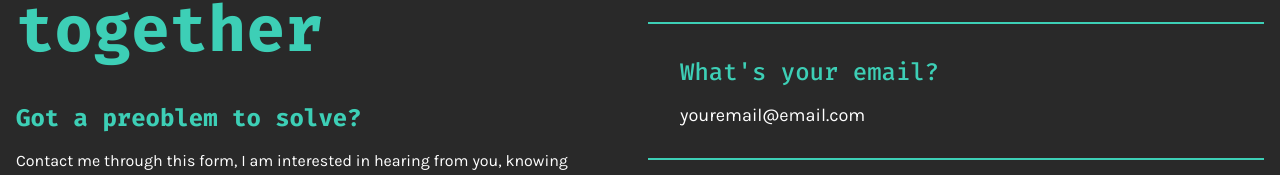
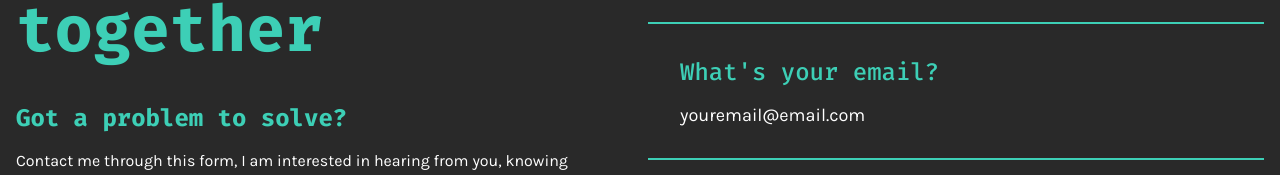
Before and after one commit to RichardStreu/portfolioAngular, an Angular app: page / in a window 1280 px wide. Shown: the part 4100-4275 px from the top of the page. Built offline with nearby package versions, Linux system fonts and the light colour scheme.

Commit message:
fix: correct typo in problem message for improved clarity in contact text component

```diff
--- a/src/app/landing-page/sections/f-contact/contact-text/contact-text.component.ts
+++ b/src/app/landing-page/sections/f-contact/contact-text/contact-text.component.ts
@@ -30,7 +30,7 @@ export class ContactTextComponent {
           : 'Lass uns zusammenarbeiten';
       this.solveText =
         this.languageService.currentLanguage == 'en'
-          ? 'Got a preoblem to solve?'
+          ? 'Got a problem to solve?'
           : 'Ein Problem zu lösen?';
       this.myWorkText =
         this.languageService.currentLanguage == 'en'
```
